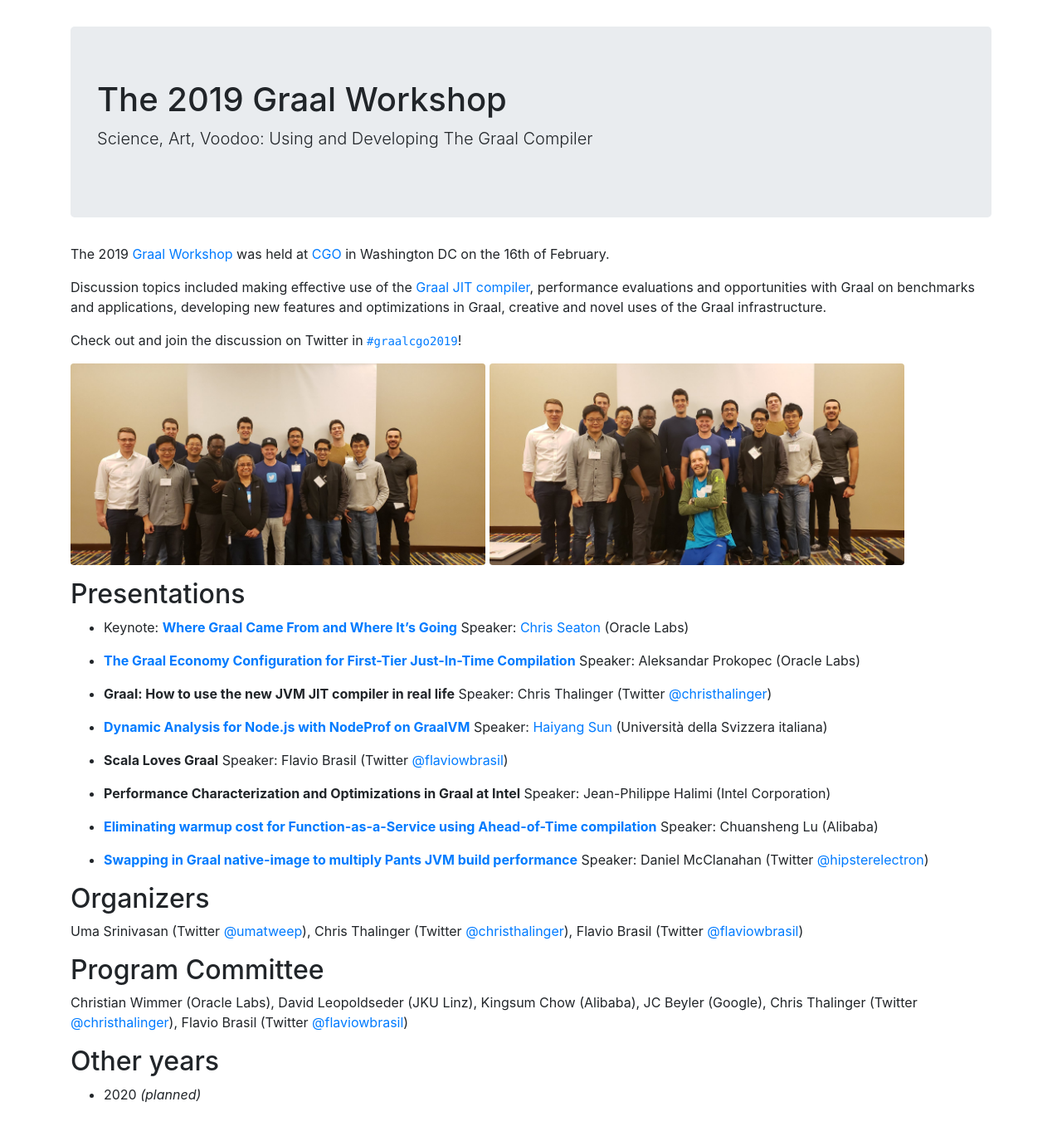
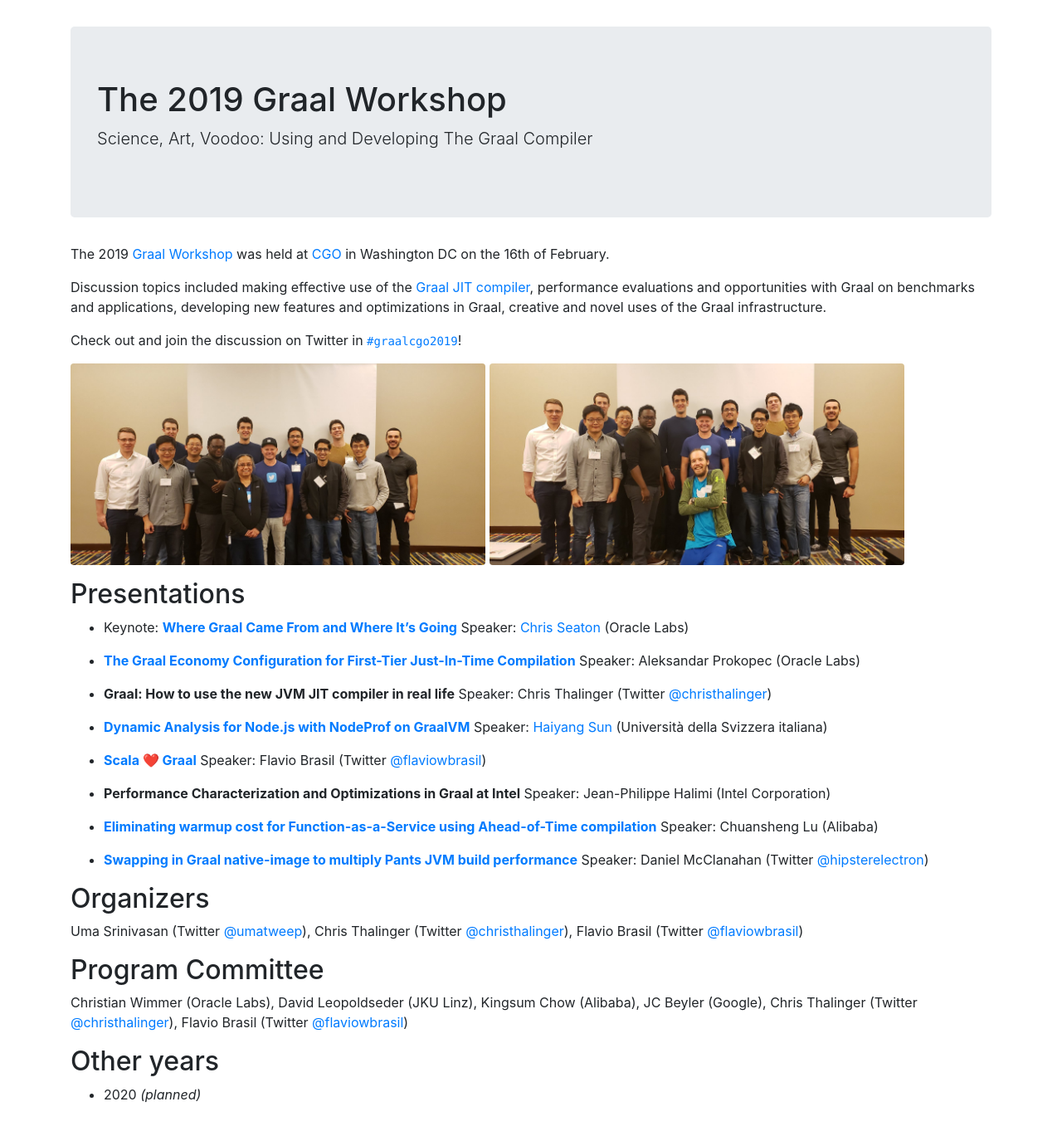
Before and after one commit to graalworkshop/graalworkshop.github.io, a Jekyll site: the page built from 2019/index.md, in a window 1280 px wide. Shown: the whole page at 83% size. Built offline with Jekyll 4.4.1, drawn with Linux system fonts in a browser that asks for light colours.

Commit message:
Scala ❤️ Graal talk

```diff
--- a/2019/index.md
+++ b/2019/index.md
@@ -29,7 +29,7 @@ Check out and join the discussion on Twitter in [`#graalcgo2019`](https://twitte
 
 * **[Dynamic Analysis for Node.js with NodeProf on GraalVM](Dynamic-Analysis-for-Node.js-with-NodeProf-on-GraalVM.pdf)** Speaker: [Haiyang Sun](http://haiyang-sun.github.io/) (Università della Svizzera italiana)
 
-* **Scala Loves Graal** Speaker: Flavio Brasil (Twitter [@flaviowbrasil](https://twitter.com/flaviowbrasil))
+* **[Scala ❤️ Graal](Scala ❤️ Graal.pdf)** Speaker: Flavio Brasil (Twitter [@flaviowbrasil](https://twitter.com/flaviowbrasil))
 
 * **Performance Characterization and Optimizations in Graal at Intel** Speaker: Jean-Philippe Halimi (Intel Corporation)
 
```
Also changed, not shown: 1 other file.
